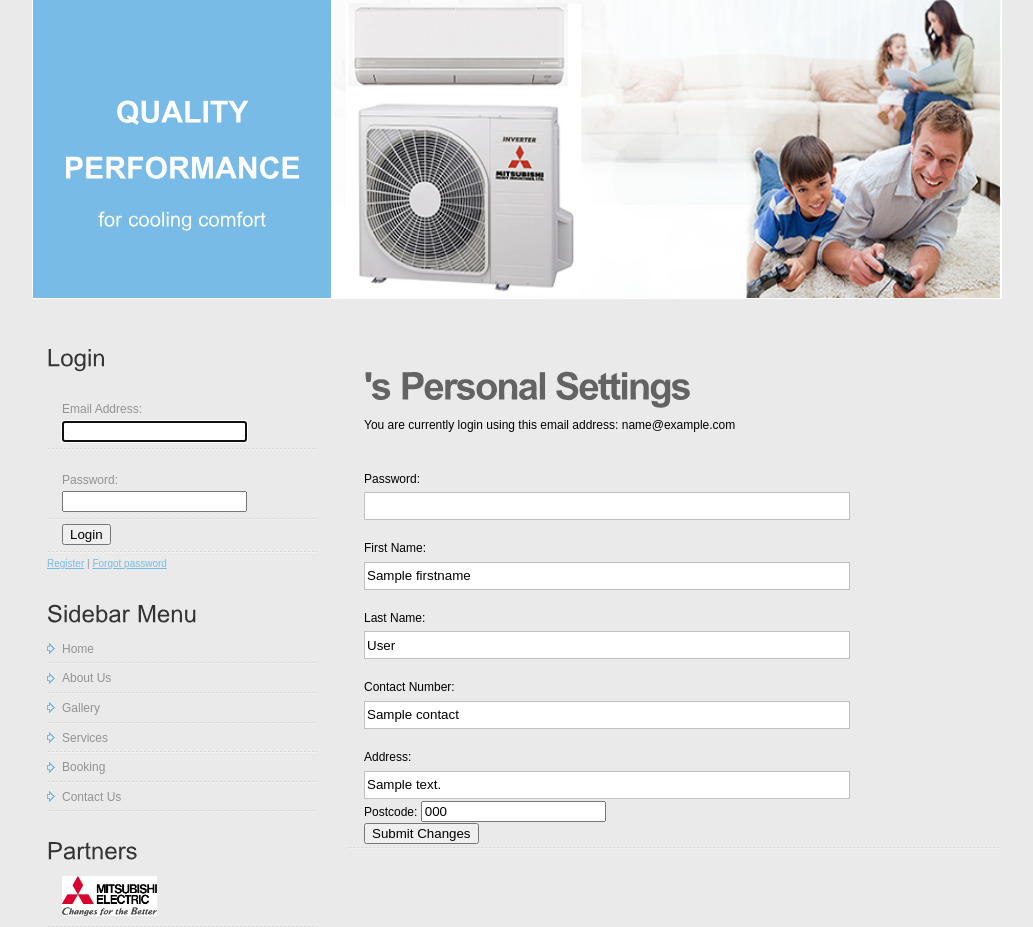
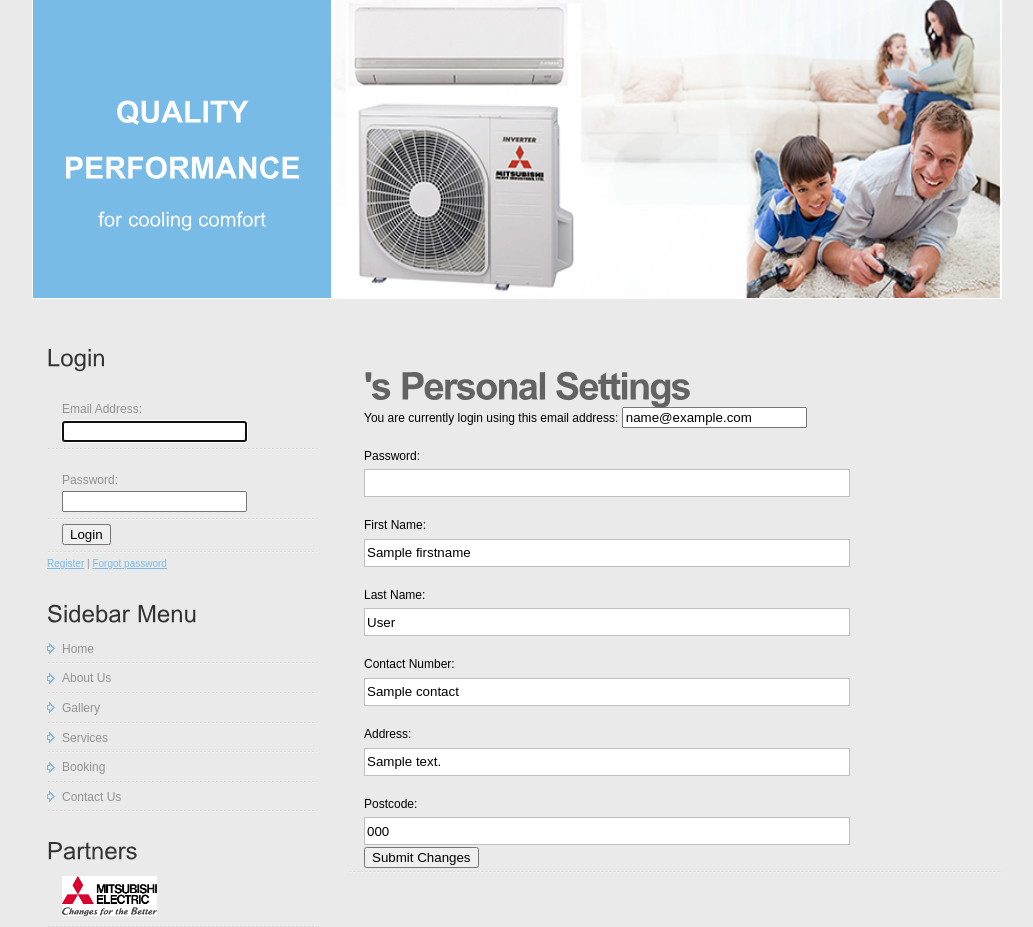
Before and after one commit to kelvinyong/bace, a Python web app: template newbaceMIS/template/setting.html in a window 1280 px wide. Shown: the part 97-1024 px from the top of the page, without its empty margins (123-1156 px from the left). Run offline with Jinja, Linux system fonts and the light colour scheme; the template is opened without the code that fills it: most values are stand-ins (such as "Sample title", 1, 10 or a date in 2020); some libraries are stand-ins or nearby versions.

Commit message:
Update setting.html

```diff
--- a/newbaceMIS/template/setting.html
+++ b/newbaceMIS/template/setting.html
@@ -24,8 +24,8 @@
 <h1>{{ user.first_name }}'s Personal Settings</h1>
 <form action="/setting" method="POST" >
 <ol>
-	<li>
-	<p>You are currently login using this email address: <span name="email">{{ email }}</span></p>
+<label for="email">You are currently login using this email address:</label>
+    <input type="text" name="email" class="text" value = "{{ email }}" readonly />
     </li>
     <li>
     <label for="password">Password:</label>
@@ -47,6 +47,7 @@
     <label for="address">Address:</label>
     <input type="text" name="address" value = "{{ address }}" class="text"/>
     </li>
+    <li>
     <label for="postcode">Postcode:</label>
     <input type="text" name="postcode" id="number" value = "{{ postcode }}" class="text"/>
     </li>
```
